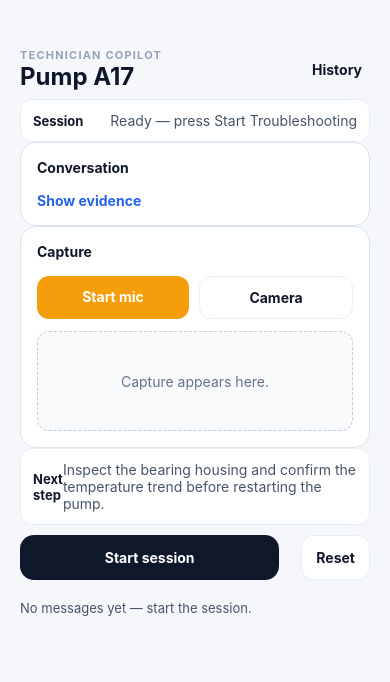
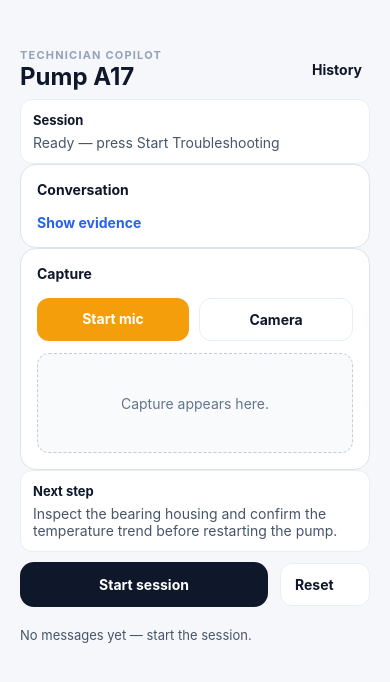
Before and after one commit to xrishabhjx/TechnoPilot, a React Native app in the folder mobile/: screen / in a window 390 px wide. Shown: the top 682 px of the page. Built offline with nearby package versions, Linux system fonts and the light colour scheme.

Commit message:
UI: improve layout for small screens, prevent overflow, add footer spacing

```diff
--- a/mobile/App.tsx
+++ b/mobile/App.tsx
@@ -129,15 +129,16 @@ export default function App() {
             </View>
 
             <View style={styles.actionsRow}>
-              <TouchableOpacity style={styles.bigButton} onPress={advance} activeOpacity={0.9}>
+              <TouchableOpacity accessibilityLabel="Start or advance session" style={styles.bigButton} onPress={advance} activeOpacity={0.9}>
                 <Text style={styles.bigButtonText}>{phase === 'idle' ? 'Start session' : phase === 'complete' ? 'Restart' : 'Next'}</Text>
               </TouchableOpacity>
-              <TouchableOpacity style={styles.smallButton} onPress={() => { reset(); setImageUri(null); setIsRecording(false); }}>
+              <TouchableOpacity accessibilityLabel="Reset session" style={styles.smallButton} onPress={() => { reset(); setImageUri(null); setIsRecording(false); }}>
                 <Text style={styles.smallButtonText}>Reset</Text>
               </TouchableOpacity>
             </View>
           </>
         )}
+        ListFooterComponent={() => <View style={{ height: 80 }} />}
       />
     </View>
 
@@ -338,17 +339,20 @@ const styles = StyleSheet.create({
     padding: 12,
     borderWidth: 1,
     borderColor: '#e6eef6',
-    flexDirection: 'row',
-    justifyContent: 'space-between',
-    alignItems: 'center',
+    flexDirection: 'column',
+    justifyContent: 'flex-start',
+    alignItems: 'flex-start',
   },
   cardTitleSmall: {
     fontSize: 13,
     fontWeight: '700',
     color: '#0f172a',
+    marginBottom: 6,
   },
   cardTextSmall: {
     color: '#475569',
+    flexShrink: 1,
+    flexWrap: 'wrap',
   },
   message: {
     padding: 12,
@@ -414,8 +418,10 @@ const styles = StyleSheet.create({
   },
   actionsRow: {
     flexDirection: 'row',
-    gap: 12,
+    justifyContent: 'space-between',
+    alignItems: 'center',
     marginTop: 10,
+    width: '100%',
   },
   bigButton: {
     flex: 1,
@@ -423,20 +429,21 @@ const styles = StyleSheet.create({
     borderRadius: 14,
     paddingVertical: 14,
     alignItems: 'center',
+    marginRight: 12,
   },
   bigButtonText: {
     color: '#fff',
     fontWeight: '700',
   },
   smallButton: {
-    marginLeft: 10,
     borderRadius: 12,
     paddingVertical: 12,
     paddingHorizontal: 14,
     backgroundColor: '#fff',
     borderWidth: 1,
     borderColor: '#e6eef6',
-    justifyContent: 'center'
+    justifyContent: 'center',
+    minWidth: 90,
   },
   smallButtonText: {
     color: '#0f172a',
```
